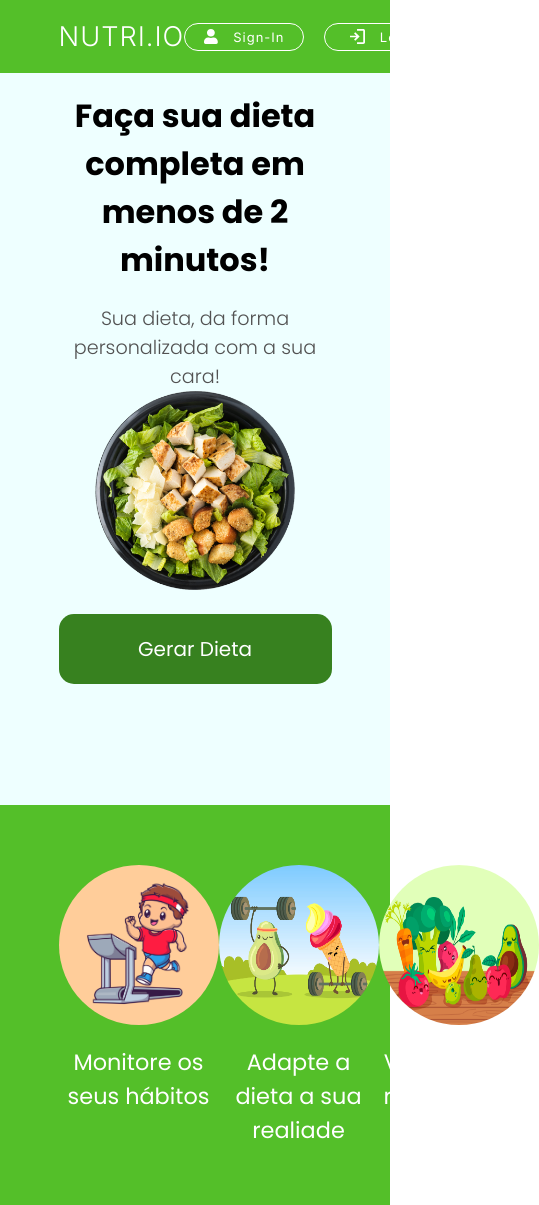
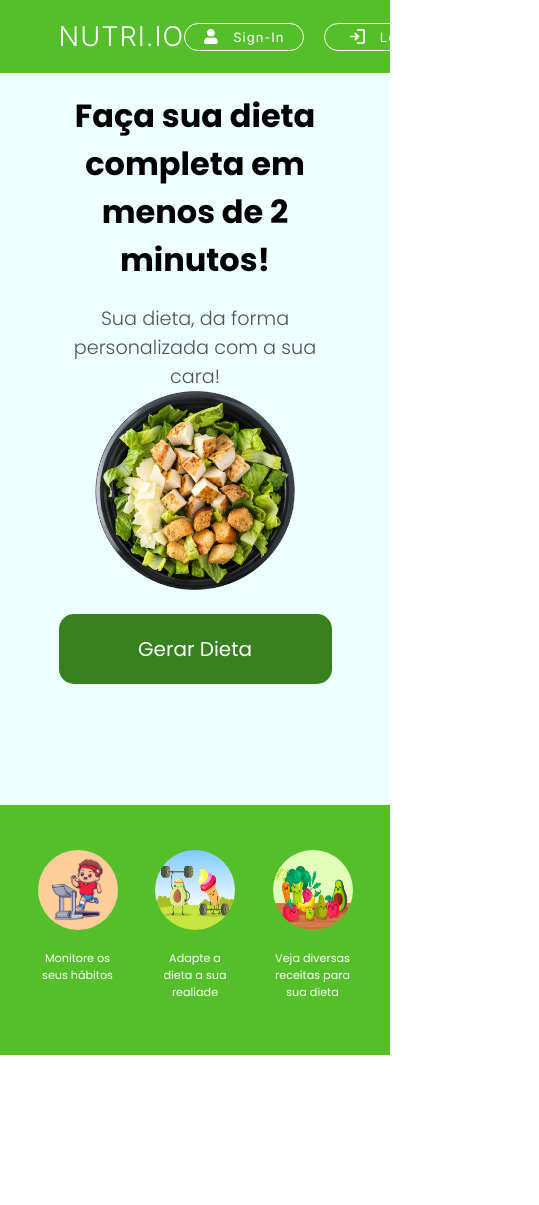
Before and after one commit to MarcosTenorioDev/Nutri.io, a React (Vite) app: page /home in a window 390 px wide. Shown: the whole page, 539 px wide, since content can reach past the window. After the commit the page ends 1055 px from the top, so only its background shows below. Built offline with nearby package versions, Linux system fonts and the light colour scheme; no server answers.

Commit message:
:iphone: resposive: add responsive design to Banner component

```diff
--- a/src/assets/css/Banner.css
+++ b/src/assets/css/Banner.css
@@ -51,3 +51,43 @@
         height: 160px;
     }
 }
+
+@media (max-width: 710px){
+    #banner{
+        height: 300px;
+    }
+    .bannerImg{
+        width: 120px;
+        height: 120px;
+    }
+    .bannerDescription{
+        font-size: 1em;
+        height: 80px;
+    }
+    .bannerContent{
+        justify-content: space-evenly;
+    }
+}
+
+@media (max-width: 540px){
+    .bannerContent{
+        width: 100%;
+    }
+    .bannerDescription{
+        font-size: 0.8em;
+    }
+}
+
+@media (max-width: 420px){
+    #banner{
+        height: 250px;
+    }
+    .bannerImg{
+        width: 80px;
+        height: 80px;
+    }
+    .bannerDescription{
+        font-size: 0.7em;
+        height: 60px;
+    }
+}
```
